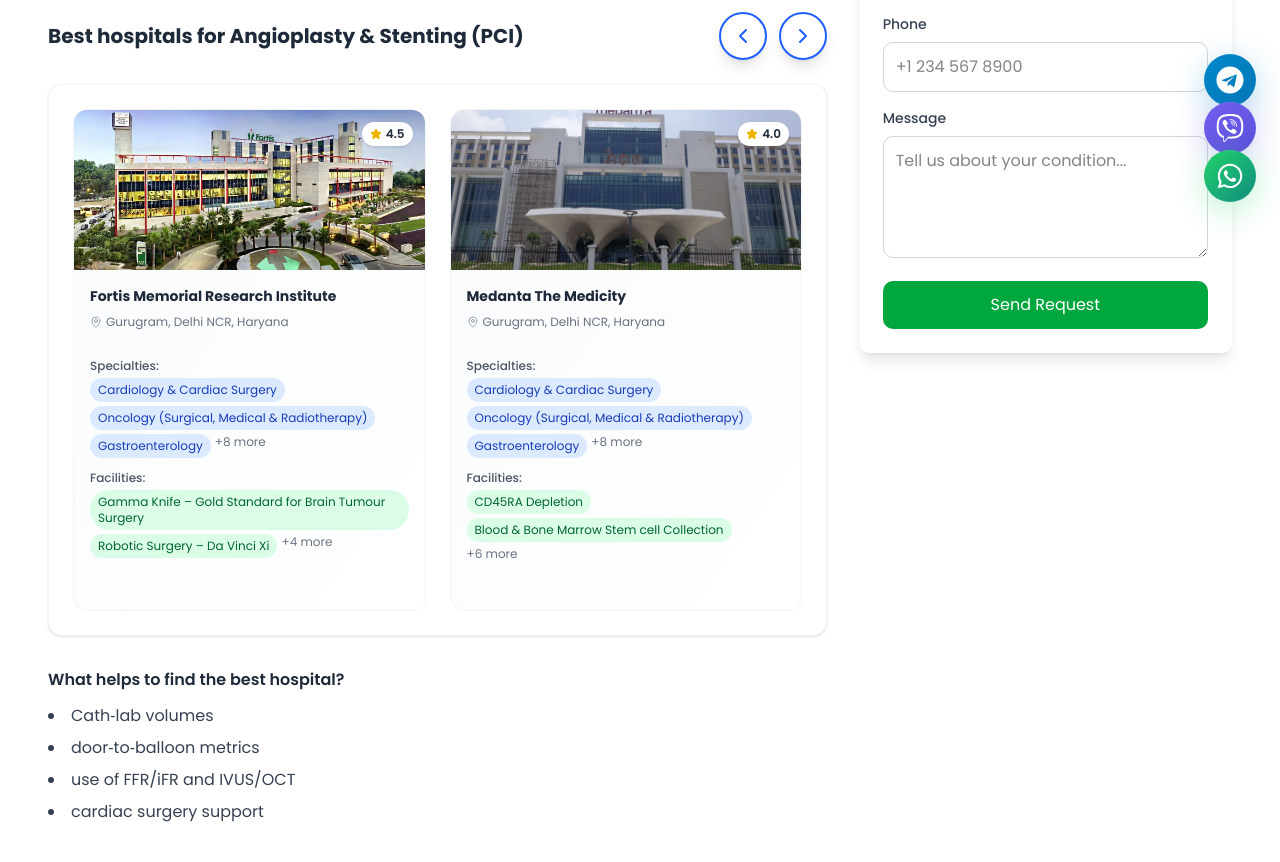
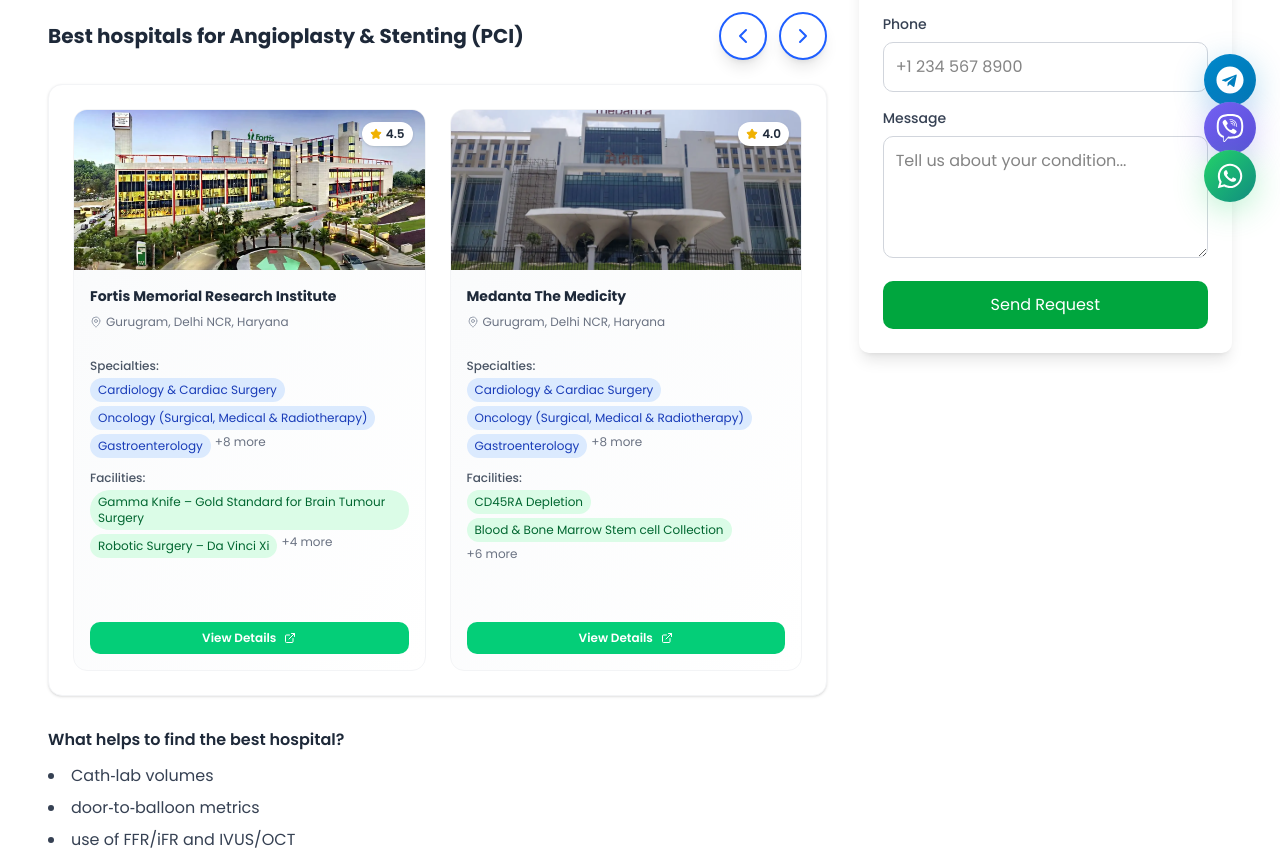
Before and after one commit to OwnTechnologiesClients/AarogyaGlobalFrontend, a Next.js app: page /treatmentDetails/CAR0002 in a window 1280 px wide. Shown: the part 574-1436 px from the top of the page. Built offline with nearby package versions, Linux system fonts and the light colour scheme; grey boxes are pictures that could not be loaded.

Commit message:
add button in treatment detail page inside hospital and doctor and chnage button in hospital list

```diff
--- a/components/Doctors/DoctorsResults.jsx
+++ b/components/Doctors/DoctorsResults.jsx
@@ -119,8 +119,8 @@ const DoctorsResults = ({ doctors = [], totalDoctors, isLoading }) => {
                           key={pageNumber}
                           onClick={() => handlePageChange(pageNumber)}
                           className={`px-4 py-2 text-sm font-medium rounded-md ${currentPage === pageNumber
-                              ? 'bg-blue-600 text-white border border-blue-600'
-                              : 'text-gray-700 bg-white border border-gray-300 hover:bg-gray-50'
+                            ? 'bg-blue-600 text-white border border-blue-600'
+                            : 'text-gray-700 bg-white border border-gray-300 hover:bg-gray-50'
                             }`}
                         >
                           {pageNumber}
@@ -190,7 +190,7 @@ const DoctorsResults = ({ doctors = [], totalDoctors, isLoading }) => {
             <div className="flex flex-col sm:flex-row gap-4">
               <a
                 href="tel:+380931281076"
-                className="flex-1 bg-indigo-950 text-white py-4 px-4 font-bold text-lg rounded-lg hover:bg-indigo-800 transition-colors duration-200 flex items-center justify-center space-x-2"
+                className="flex-1 bg-[#04CE78] hover:bg-green-600 text-white py-4 px-4 font-bold text-lg rounded-lg transition-all duration-300 flex items-center justify-center space-x-2 transform hover:scale-105 hover:shadow-lg"
               >
                 <span>Request Callback</span>
                 <ArrowRight className="w-5 h-5" />
--- a/components/HospitalSearch/HospitalCard.jsx
+++ b/components/HospitalSearch/HospitalCard.jsx
@@ -106,9 +106,9 @@ const HospitalCard = ({ hospital, onLike, onShare }) => {
                 <div className="flex justify-center">
                     <button
                         onClick={handleCardClick}
-                        className="w-full text-center text-indigo-600 flex items-center justify-center space-x-2 hover:text-indigo-800 bg-indigo-100 rounded-lg p-3 transition-colors duration-200 cursor-pointer"
+                        className="w-full bg-[#04CE78] hover:bg-green-600 text-white flex items-center justify-center space-x-2 rounded-lg p-3 transition-all duration-300 cursor-pointer transform hover:scale-105 hover:shadow-lg font-semibold"
                     >
-                        <span className="font-semibold">View Details</span>
+                        <span>View Details</span>
                         <ArrowRight className="w-4 h-4" />
                     </button>
                 </div>
@@ -201,7 +201,7 @@ const HospitalMain = ({ hospitals }) => {
                                                     </div>
                                                     <a
                                                         href="tel:+380931281076"
-                                                        className="bg-indigo-950 text-white py-3 px-4 font-bold text-sm rounded-lg hover:bg-indigo-800 transition-colors duration-200 flex items-center justify-center space-x-2"
+                                                        className="bg-[#04CE78] hover:bg-green-600 text-white py-3 px-4 font-bold text-sm rounded-lg transition-all duration-300 flex items-center justify-center space-x-2 transform hover:scale-105 hover:shadow-lg"
                                                     >
                                                         <span>Request Callback</span>
                                                         <ArrowRight className="w-4 h-4" />
--- a/components/SpecialtySearch/DoctorCard.jsx
+++ b/components/SpecialtySearch/DoctorCard.jsx
@@ -95,7 +95,7 @@ const DoctorCard = ({ doctor }) => {
                     <div className="flex justify-end">
                         <button
                             onClick={handleViewDetails}
-                            className="bg-indigo-600 text-white py-3 px-6 rounded-lg hover:bg-indigo-700 transition-colors duration-200 flex items-center gap-2 font-semibold text-base"
+                            className="bg-[#04CE78] hover:bg-green-600 text-white py-3 px-6 rounded-lg transition-all duration-300 flex items-center gap-2 font-semibold text-base transform hover:scale-105 hover:shadow-lg"
                         >
                             <span>View Details</span>
                             <ArrowRight className="w-5 h-5" />
--- a/components/SpecialtySearch/SpecialtyHospitalCard.jsx
+++ b/components/SpecialtySearch/SpecialtyHospitalCard.jsx
@@ -80,7 +80,7 @@ const SpecialtyHospitalCard = ({ hospital }) => {
                 <div className="flex justify-between items-center">
                     <button
                         onClick={handleViewDetails}
-                        className="text-indigo-600 flex items-center space-x-2 hover:text-indigo-800 bg-indigo-100 rounded-lg p-2 cursor-pointer"
+                        className="bg-[#04CE78] hover:bg-green-600 text-white flex items-center space-x-2 rounded-lg p-3 cursor-pointer transition-all duration-300 transform hover:scale-105 hover:shadow-lg"
                     >
                         <span className="font-semibold text-sm md:text-md">View Details</span>
                         <ArrowRight className="w-4 h-4" />
--- a/components/SpecialtySearch/SpecialtyResults.jsx
+++ b/components/SpecialtySearch/SpecialtyResults.jsx
@@ -93,7 +93,7 @@ const SpecialtyResults = ({
         </div>
         <a
           href="tel:+380931281076"
-          className="mt-4 bg-indigo-950 text-white py-4 px-4 font-bold text-lg rounded-lg hover:bg-indigo-800 transition-colors duration-200 flex items-center justify-center space-x-2"
+          className="mt-4 bg-[#04CE78] hover:bg-green-600 text-white py-4 px-4 font-bold text-lg rounded-lg transition-all duration-300 flex items-center justify-center space-x-2 transform hover:scale-105 hover:shadow-lg"
         >
           <span>Request Callback</span>
           <ArrowRight className="w-5 h-5" />
@@ -238,7 +238,7 @@ const SpecialtyResults = ({
             </div>
             <a
               href="tel:+380931281076"
-              className="mt-4 bg-indigo-950 text-white py-4 px-4 font-bold text-lg rounded-lg hover:bg-indigo-800 transition-colors duration-200 flex items-center justify-center space-x-2"
+              className="mt-4 bg-[#04CE78] hover:bg-green-600 text-white py-4 px-4 font-bold text-lg rounded-lg transition-all duration-300 flex items-center justify-center space-x-2 transform hover:scale-105 hover:shadow-lg"
             >
               <span>Request Callback</span>
               <ArrowRight className="w-5 h-5" />
--- a/components/TreatmentDetails/DoctorsSwiper.jsx
+++ b/components/TreatmentDetails/DoctorsSwiper.jsx
@@ -1,6 +1,7 @@
 "use client";
 import React, { useRef, useState } from 'react';
-import { ChevronLeft, ChevronRight, Star, MapPin, Award, Users, GraduationCap, Languages, BookOpen, Trophy } from 'lucide-react';
+import Link from 'next/link';
+import { ChevronLeft, ChevronRight, Star, MapPin, Award, Users, GraduationCap, Languages, BookOpen, Trophy, ExternalLink } from 'lucide-react';
 import { Swiper, SwiperSlide } from "swiper/react";
 import { Navigation } from "swiper/modules";
 import "swiper/css";
@@ -118,7 +119,7 @@ const DoctorsSwiper = ({ doctors = [], title = "Top-rated cardiologists worldwid
         >
           {doctors.map((doctor, index) => (
             <SwiperSlide key={doctor.id || index}>
-              <div className="group bg-gradient-to-br from-gray-50 to-white rounded-xl p-6 hover:shadow-lg transition-all duration-300 border border-gray-100 h-full">
+              <div className="group bg-gradient-to-br from-gray-50 to-white rounded-xl p-6 hover:shadow-lg transition-all duration-300 border border-gray-100 h-full flex flex-col">
                 {/* Header with Image and Basic Info */}
                 <div className="flex items-start gap-4 mb-4">
                   <div className="w-20 h-20 rounded-full overflow-hidden bg-white shadow-sm flex items-center justify-center flex-shrink-0">
@@ -151,6 +152,8 @@ const DoctorsSwiper = ({ doctors = [], title = "Top-rated cardiologists worldwid
                   </div>
                 </div>
 
+                {/* Content Area */}
+                <div className="flex-1 flex flex-col">
                   {/* Stats Row */}
                   <div className="grid grid-cols-2 gap-3 mb-4">
                     {doctor.experience && (
@@ -227,7 +230,7 @@ const DoctorsSwiper = ({ doctors = [], title = "Top-rated cardiologists worldwid
                   )}
 
                   {/* Research and Awards */}
-                <div className="grid grid-cols-2 gap-3">
+                  <div className="grid grid-cols-2 gap-3 mb-4">
                     {doctor.researchPapers && (
                       <div className="flex items-center gap-2 text-xs">
                         <BookOpen className="w-3 h-3 text-green-600" />
@@ -242,6 +245,18 @@ const DoctorsSwiper = ({ doctors = [], title = "Top-rated cardiologists worldwid
                     )}
                   </div>
                 </div>
+
+                {/* View Details Button */}
+                <div className="mt-auto pt-3">
+                  <Link
+                    href={`/doctorDetails/${doctor.id}`}
+                    className="w-full bg-[#04CE78] hover:bg-green-600 text-white text-xs font-semibold py-2 px-4 rounded-lg flex items-center justify-center gap-2 transition-all duration-300 transform hover:scale-105 hover:shadow-lg"
+                  >
+                    <span>View Details</span>
+                    <ExternalLink className="w-3 h-3" />
+                  </Link>
+                </div>
+              </div>
             </SwiperSlide>
           ))}
         </Swiper>
--- a/components/TreatmentDetails/HospitalsSwiper.jsx
+++ b/components/TreatmentDetails/HospitalsSwiper.jsx
@@ -1,6 +1,7 @@
 "use client";
 import React, { useRef } from 'react';
-import { ChevronLeft, ChevronRight, Star, MapPin, Award, Users, CheckCircle, Globe, Shield } from 'lucide-react';
+import Link from 'next/link';
+import { ChevronLeft, ChevronRight, Star, MapPin, Award, Users, CheckCircle, Globe, Shield, ExternalLink } from 'lucide-react';
 import { Swiper, SwiperSlide } from "swiper/react";
 import { Navigation } from "swiper/modules";
 import "swiper/css";
@@ -84,7 +85,7 @@ const HospitalsSwiper = ({ hospitals = [], title = "Best cardiology hospitals wo
         >
           {hospitals.map((hospital, index) => (
             <SwiperSlide key={hospital.id || index}>
-              <div className="group bg-gradient-to-br from-gray-50 to-white rounded-xl overflow-hidden hover:shadow-lg transition-all duration-300 border border-gray-100 h-full">
+              <div className="group bg-gradient-to-br from-gray-50 to-white rounded-xl overflow-hidden hover:shadow-lg transition-all duration-300 border border-gray-100 h-full flex flex-col">
                 <div className="relative">
                   <img
                     src={hospital.image}
@@ -105,7 +106,7 @@ const HospitalsSwiper = ({ hospitals = [], title = "Best cardiology hospitals wo
                     </div>
                   )}
                 </div>
-                <div className="p-4">
+                <div className="p-4 flex-1 flex flex-col">
                   <h4 className="font-bold text-gray-800 text-sm mb-2 line-clamp-2">{hospital.name}</h4>
                   <div className="flex items-center gap-1 mb-3">
                     <MapPin className="w-3 h-3 text-gray-400" />
@@ -176,7 +177,7 @@ const HospitalsSwiper = ({ hospitals = [], title = "Best cardiology hospitals wo
 
                   {/* Facilities */}
                   {hospital.facilities && hospital.facilities.length > 0 && (
-                    <div>
+                    <div className="mb-4">
                       <p className="text-xs text-gray-600 font-medium mb-1">Facilities:</p>
                       <div className="flex flex-wrap gap-1">
                         {hospital.facilities.slice(0, 2).map((facility, idx) => (
@@ -190,6 +191,17 @@ const HospitalsSwiper = ({ hospitals = [], title = "Best cardiology hospitals wo
                       </div>
                     </div>
                   )}
+
+                  {/* View Details Button */}
+                  <div className="mt-auto pt-3">
+                    <Link
+                      href={`/hospitalDetails/${hospital.id}`}
+                      className="w-full bg-[#04CE78] hover:bg-green-600 text-white text-xs font-semibold py-2 px-4 rounded-lg flex items-center justify-center gap-2 transition-all duration-300 transform hover:scale-105 hover:shadow-lg"
+                    >
+                      <span>View Details</span>
+                      <ExternalLink className="w-3 h-3" />
+                    </Link>
+                  </div>
                 </div>
               </div>
             </SwiperSlide>
```
Lines whose indentation alone changed are shown as unchanged.
